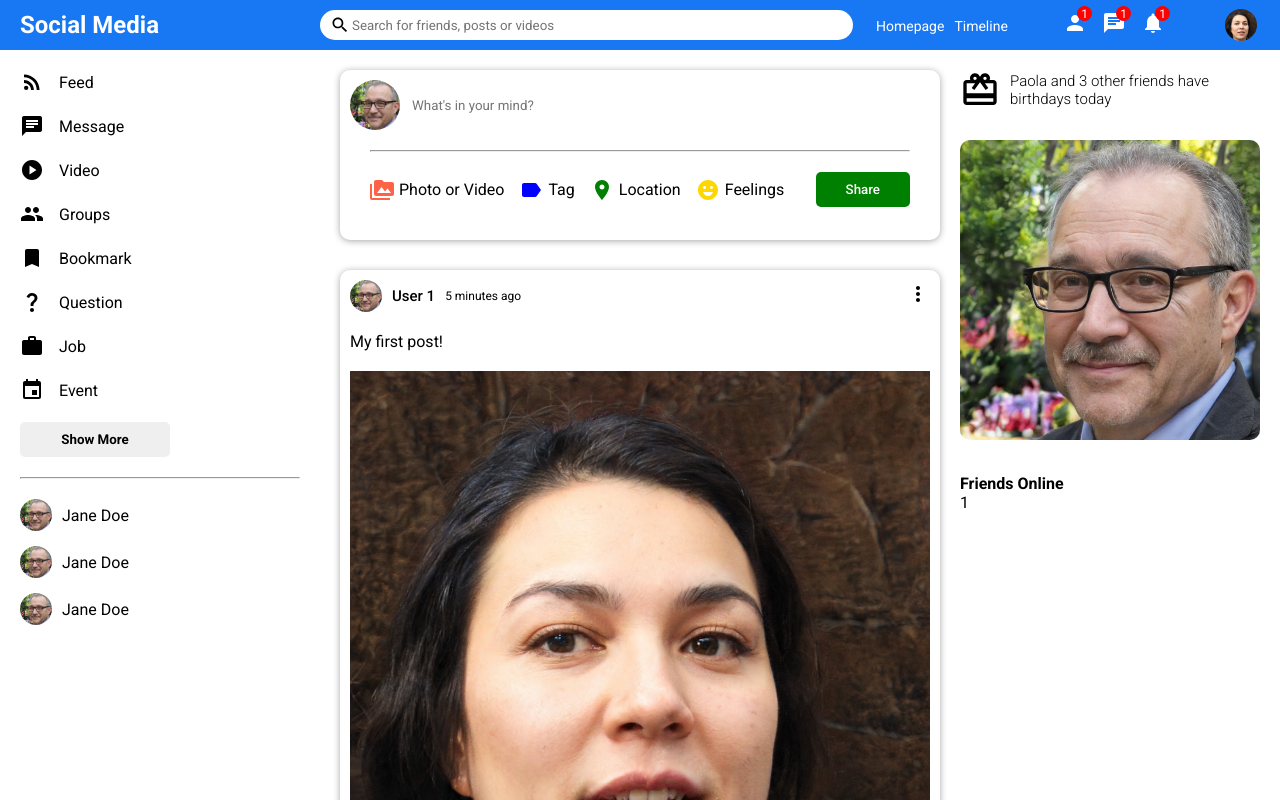
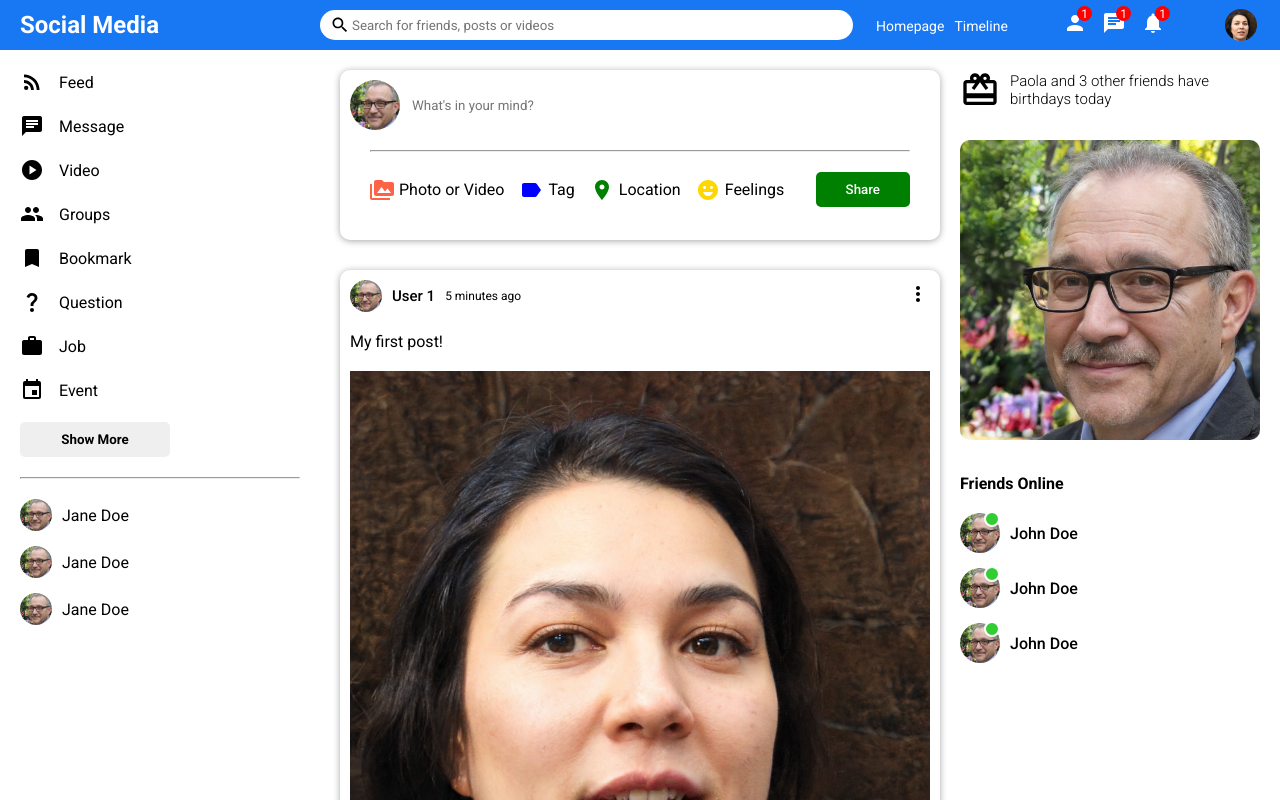
Before and after one commit to francisuloko/social-media, a React (Create React App) app: page / in a window 1280 px wide. Shown: the top 800 px of the page. Built offline with nearby package versions, Linux system fonts and the light colour scheme.

Commit message:
Add rightbar components

```diff
--- a/src/components/rightbar/Rightbar.jsx
+++ b/src/components/rightbar/Rightbar.jsx
@@ -8,18 +8,33 @@ export default function Rightbar() {
       <div className="rightbarWrapper">
         <div className="birthdayContainer flex-center">
           <CardGiftcard className="giftCard" />
-          <span className="birthdayText">Paola and 3 other friends have birthdays today</span>
+          <span className="birthdayText">
+            Paola and 3 other friends have birthdays today
+          </span>
         </div>
         <img className="rightbarAd" src="assets/persons/person-1.jpg" alt="" />
         <h4 className="rightbarTitle">Friends Online</h4>
         <ul className="rightbarFriendsList">
           <li className="rightbarFriend flex-center">
-            <div className="rightbarProfileImageContainer">
-              {/* <img src="assets/persons/person-1.jpg" alt="" /> */}
-              <span className="rightbarOnline">
-                1
-              </span>
+            <div className="rightbarProfileImageContainer flex-center">
+              <img className="rightbarProfileImage" src="assets/persons/person-1.jpg" alt="" />
+              <span className="rightbarOnline" />
             </div>
+            <span className="rightbarUsername">John Doe</span>
+          </li>
+          <li className="rightbarFriend flex-center">
+            <div className="rightbarProfileImageContainer flex-center">
+              <img className="rightbarProfileImage" src="assets/persons/person-1.jpg" alt="" />
+              <span className="rightbarOnline" />
+            </div>
+            <span className="rightbarUsername">John Doe</span>
+          </li>
+          <li className="rightbarFriend flex-center">
+            <div className="rightbarProfileImageContainer flex-center">
+              <img className="rightbarProfileImage" src="assets/persons/person-1.jpg" alt="" />
+              <span className="rightbarOnline" />
+            </div>
+            <span className="rightbarUsername">John Doe</span>
           </li>
         </ul>
       </div>
--- a/src/components/rightbar/rightbar.css
+++ b/src/components/rightbar/rightbar.css
@@ -23,6 +23,10 @@
   margin: 30px 0;
 }
 
+.rightbarTitle {
+  margin-bottom: 20px;
+}
+
 .rightbarFriendsList {
   padding: 0;
   margin: 0;
@@ -32,3 +36,30 @@
 .rightbarFriend {
   margin-bottom: 15px;
 }
+
+.rightbarProfileImageContainer {
+  margin-right: 10px;
+  position: relative;
+}
+
+.rightbarProfileImage {
+  width: 40px;
+  height: 40px;
+  border-radius: 50%;
+  object-fit: cover;
+}
+
+.rightbarOnline {
+  width: 12px;
+  height: 12px;
+  border-radius: 50px;
+  background-color: limegreen;
+  position: absolute;
+  top: -2px;
+  right: 0;
+  border: 2px solid white;
+}
+
+.rightbarUsername {
+  font-weight: 500;
+}
```
Also changed, not shown: src/DummyData.js (added, +48 -0 lines).
